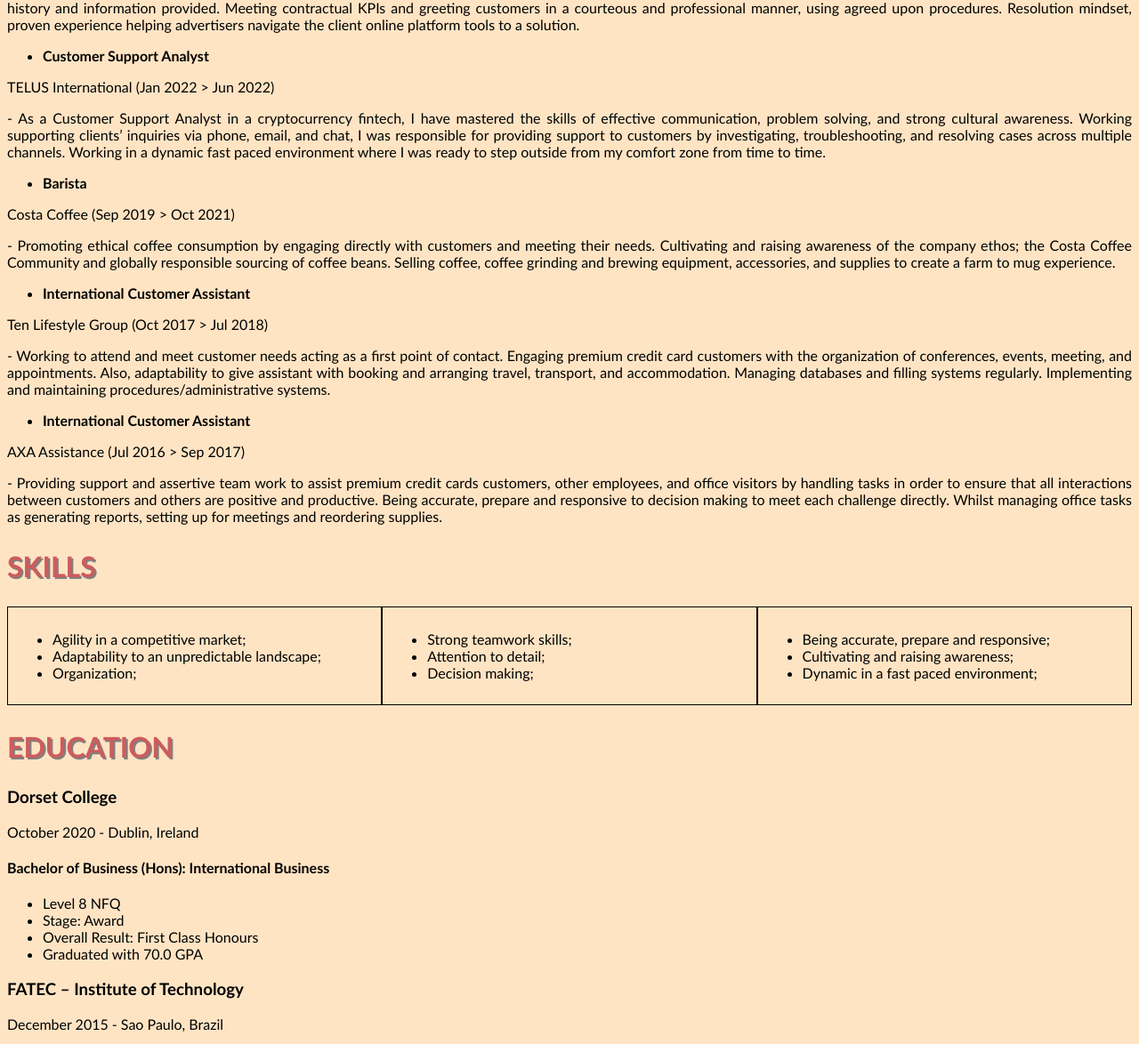
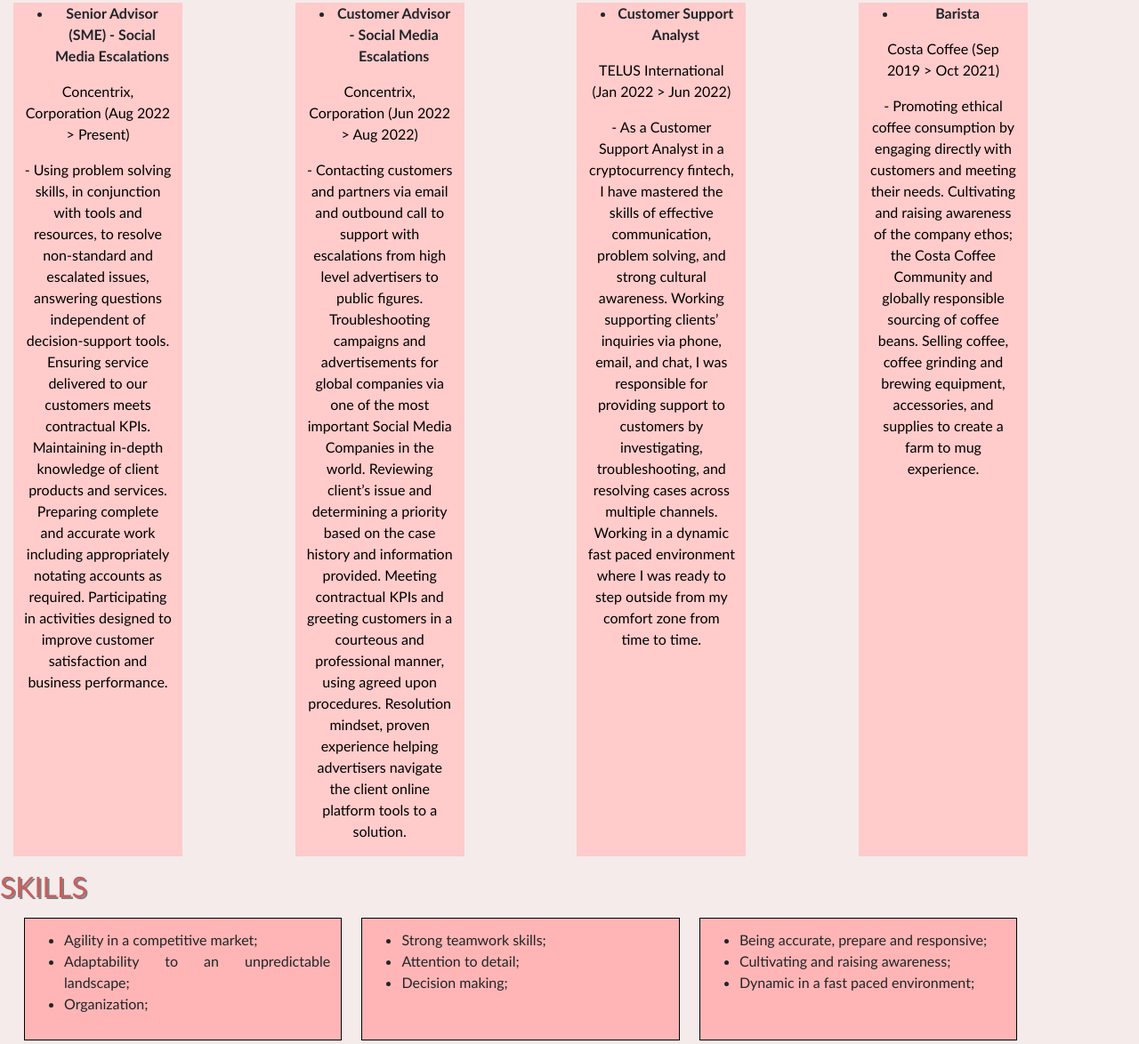
Before and after one commit to stelacastello/stelacastello.github.io, a plain HTML site: page index.html in a window 1280 px wide. Shown: the part 702-1876 px from the top of the page at 89% size. Drawn offline with nearby package versions, Linux system fonts and the light colour scheme.

Commit message:
CV update using Bootstrap
CV update using Bootstrap on some topics.

```diff
--- a/index.html
+++ b/index.html
@@ -2,48 +2,67 @@
 <html>
 	<head>
 		<title>Stela Castello Branco</title>
+		<link href="https://cdn.jsdelivr.net/npm/bootstrap@5.3.3/dist/css/bootstrap.min.css" rel="stylesheet" integrity="sha384-QWTKZyjpPEjISv5WaRU9OFeRpok6YctnYmDr5pNlyT2bRjXh0JMhjY6hW+ALEwIH" crossorigin="anonymous">
+		<script src="https://cdn.jsdelivr.net/npm/bootstrap@5.3.3/dist/js/bootstrap.bundle.min.js" integrity="sha384-YvpcrYf0tY3lHB60NNkmXc5s9fDVZLESaAA55NDzOxhy9GkcIdslK1eN7N6jIeHz" crossorigin="anonymous"></script>
 		<link rel="stylesheet" href="style.css"/>
 	</head>
 	<body>
 		<h1>Stela Castello Branco</h1>
+
 		<h2>PROFESSIONAL SUMMARY</h2>
-			<p>To date my career has focused and grown within the business sector allowing me to develop a <span class="bold">communicative, resilient, and responsible approach</span> to business administration.</p>
-			<p>Working as <span class="underline">Customer Support Analyst</span> in fintech industry, assisting from premium MasterCard/Visa customers, to one of the biggest cryptocurrency exchanges, and high-level advertisers in a Social Media Platform - I have seen my skills expand such as agility in a competitive market, adaptability to an unpredictable landscape, organization, strong teamwork skills, attention to detail and decision making.</p>
-			<p>With a warm temperament, driven for results, compassion for others and a passion for active learning, I believe I am a strong candidate for customer facing roles within a business administration context. I consistently focus on improving my skills in MS Office, CRM, Google Analytics, data analysis, office management duties and customer service to ensure I am capable of pivoting in our competitive business environment.</p>
+
+			<div class="container text-center">
+				<div class="row">
+					<div class="col-sm-3 show">
+						To date my career has focused and grown within the business sector allowing me to develop a <span class="bold">communicative, resilient, and responsible approach</span> to business administration.
+					</div>
+					<div class="col-sm-3 show">
+						Working as <span class="underline">Customer Support Analyst</span> in fintech industry, assisting from premium MasterCard/Visa customers, to one of the biggest cryptocurrency exchanges, and high-level advertisers in a Social Media Platform - I have seen my skills expand such as agility in a competitive market, adaptability to an unpredictable landscape, organization, strong teamwork skills, attention to detail and decision making.
+					</div>
+					<div class="col-sm-3 show">
+						With a warm temperament, driven for results, compassion for others and a passion for active learning, I believe I am a strong candidate for customer facing roles within a business administration context. I consistently focus on improving my skills in MS Office, CRM, Google Analytics, data analysis, office management duties and customer service to ensure I am capable of pivoting in our competitive business environment.
+					</div>
+				</div>
+			</div>
+
 		<h2>EXPERIENCE</h2>
+
+		<div class="container text-center">
+			<div class="row">
+				<div class="col-sm-2 show">
 					<ul>
 					<li><b>Senior Advisor (SME) - Social Media Escalations</b></li>
 					</ul>
 					<p>Concentrix, Corporation (Aug 2022 > Present)</p>
 					<p>- Using problem solving skills, in conjunction with tools and resources, to resolve non-standard and escalated issues, answering questions independent of decision-support tools. Ensuring service delivered to our customers meets contractual KPIs. Maintaining in-depth knowledge of client products and services. Preparing complete and accurate work including appropriately notating accounts as required. Participating in activities designed to improve customer satisfaction and business performance.</p>
+				</div>
+				<div class="col-sm-2 show">
 					<ul>
 					<li><b>Customer Advisor - Social Media Escalations</b></li>
 					</ul>
 					<p>Concentrix, Corporation (Jun 2022 > Aug 2022)</p>
 					<p>- Contacting customers and partners via email and outbound call to support with escalations from high level advertisers to public figures. Troubleshooting campaigns and advertisements for global companies via one of the most important Social Media Companies in the world. Reviewing client’s issue and determining a priority based on the case history and information provided. Meeting contractual KPIs and greeting customers in a courteous and professional manner, using agreed upon procedures. Resolution mindset, proven experience helping advertisers navigate the client online platform tools to a solution.</p>
+				</div>
+				<div class="col-sm-2 show">
 					<ul>
 					<li><b>Customer Support Analyst</b></li>
 					</ul>
 					<p>TELUS International (Jan 2022 > Jun 2022)</p>
 					<p>- As a Customer Support Analyst in a cryptocurrency fintech, I have mastered the skills of effective communication, problem solving, and strong cultural awareness. Working supporting clients’ inquiries via phone, email, and chat, I was responsible for providing support to customers by investigating, troubleshooting, and resolving cases across multiple channels. Working in a dynamic fast paced environment where I was ready to step outside from my comfort zone from time to time.</p>
+				</div>
+				<div class="col-sm-2 show">
 					<ul>
 					<li><b>Barista</b></li>
 					</ul>
 					<p>Costa Coffee (Sep 2019 > Oct 2021)</p>
 					<p>- Promoting ethical coffee consumption by engaging directly with customers and meeting their needs. Cultivating and raising awareness of the company ethos; the Costa Coffee Community and globally responsible sourcing of coffee beans. Selling coffee, coffee grinding and brewing equipment, accessories, and supplies to create a farm to mug experience.</p>
-			<ul>
-				<li><b>International Customer Assistant</b></li>
-			</ul>
-			<p>Ten Lifestyle Group (Oct 2017 > Jul 2018)</p>
-			<p>- Working to attend and meet customer needs acting as a first point of contact. Engaging premium credit card customers with the organization of conferences, events, meeting, and appointments. Also, adaptability to give assistant with booking and arranging travel, transport, and accommodation. Managing databases and filling systems regularly. Implementing and maintaining procedures/administrative systems.</p>
-			<ul>
-				<li><b>International Customer Assistant</b></li>
-			</ul>
-			<p>AXA Assistance (Jul 2016 > Sep 2017)</p>
-			<p>- Providing support and assertive team work to assist premium credit cards customers, other employees, and office visitors by handling tasks in order to ensure that all interactions between customers and others are positive and productive. Being accurate, prepare and responsive to decision making to meet each challenge directly. Whilst managing office tasks as generating reports, setting up for meetings and reordering supplies.</p>
+				</div>
+			</div>
+		</div>
 
 	  		<h2>SKILLS</h2>
-	<div class="row">
+
+	<div class="container">
 		<div class="column">
 			<ul>
 				<li>Agility in a competitive market;</li>
@@ -68,6 +87,9 @@
 	</div>
 
 		<h2>EDUCATION</h2>
+
+	<div class="container">
+		<div class="left">
 			<h3>Dorset College</h3>
 				<p>October 2020 - Dublin, Ireland</p>
 		<h4>Bachelor of Business (Hons): International Business</h4>
@@ -77,6 +99,8 @@
 				<li>Overall Result: First Class Honours</li>
 				<li>Graduated with 70.0 GPA</li>
 			</ul>
+		</div>
+		<div class="right">
 		<h3>FATEC – Institute of Technology</h3>
 			<p>December 2015 - Sao Paulo, Brazil</p>
 		<h4>Bachelor of Technology in Foreign Trade (International Business)</h4>
@@ -84,7 +108,11 @@
 				<li>Level 7 NFQ</li>
 				<li>Graduated with 80.0 GPA</li>
 			</ul>
+		</div>
+	</div>
+
 		<h2>CONTACT DETAILS</h2>
+
 			<p><b>Phone number:</b> +353 (83) 068 2707</p>
 			<p><b>Email:</b> stela.castello@gmail.com</p>
 			<a href="https://www.linkedin.com/in/stela-castello-branco-692a51131/"><b>Here's my LinkedIn profile! |</b></a>
--- a/style.css
+++ b/style.css
@@ -3,7 +3,7 @@
 	font-family:Calibri;
 }
 body{
-	background:bisque;
+	background:#f5ebeb;
 	font-family:Calibri;
 	text-align: justify;
 }
@@ -33,23 +33,64 @@
   font-weight: bold;
 }
 
-    /* Define the column layout */
-    .column {
-        float: left;
-        width: 33.33%;
-        padding: 10px;
-        box-sizing: border-box;
-    }
+.container{
+	display:flex;
+	justify-content:space-between;
+	margin:15px;
+}
 
-    /* Clear floats after the columns */
-    .row:after {
-        content: "";
-        display: table;
-        clear: both;
-    }
+.one,.two,.three,.four,.five,.six {
+	background: #ffcbcb;
+    width: 32%;
+	padding: 12px;
+    box-sizing: border-box;
+	border: 1px solid black;
+}
 
-    /* Add some styling for demonstration */
-    .column {
-        background-color: bisque;
-        border: 1px solid black;
-    }
+.column {
+	background: #ffb5b5;
+    width: 32%;
+	padding: 12px;
+    box-sizing: border-box;
+	border: 1px solid black;
+}
+
+.left,.right {
+	background: #f4aeba;
+    width: 48%;
+	padding: 15px;
+    box-sizing: border-box;
+	border: 1px solid black;
+}
+
+@media (max-width: 780px){
+	body{
+		background-color:white;
+		text-align:center;
+		color:black;
+		margin:10px;
+	}
+	.container{
+		flex-wrap:wrap;
+	}
+	.column{
+		width:100%;
+		margin:8px;
+	}
+	.left,.right{
+		width:100%;
+		margin:8px;
+	}
+}
+
+
+
+.show {
+	background-color:#ffcbcb;
+}
+
+.row {
+	margin-top:100px;
+	min-height:100px;
+	justify-content:space-between;
+}
```
Lines whose indentation alone changed are shown as unchanged.
